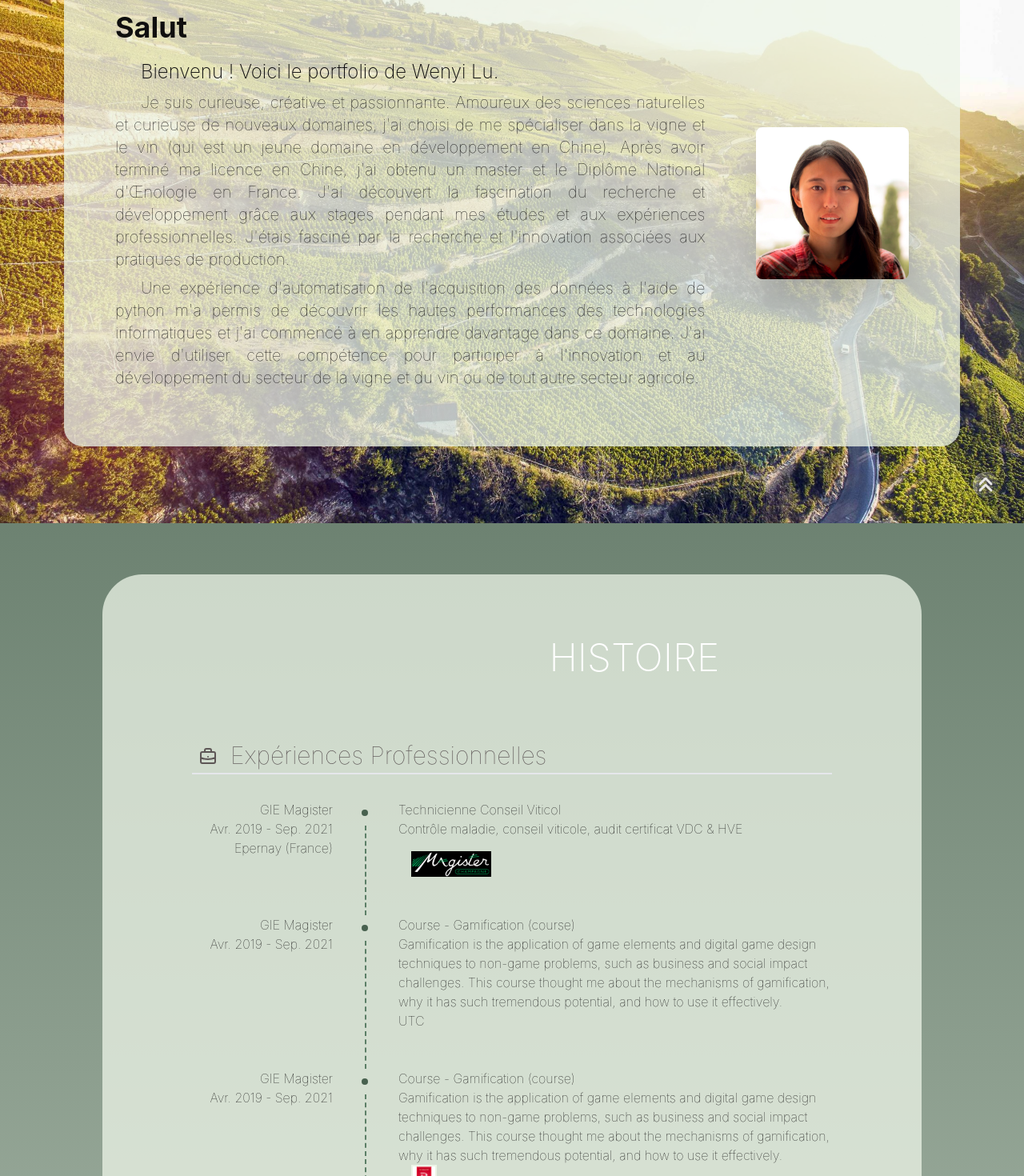
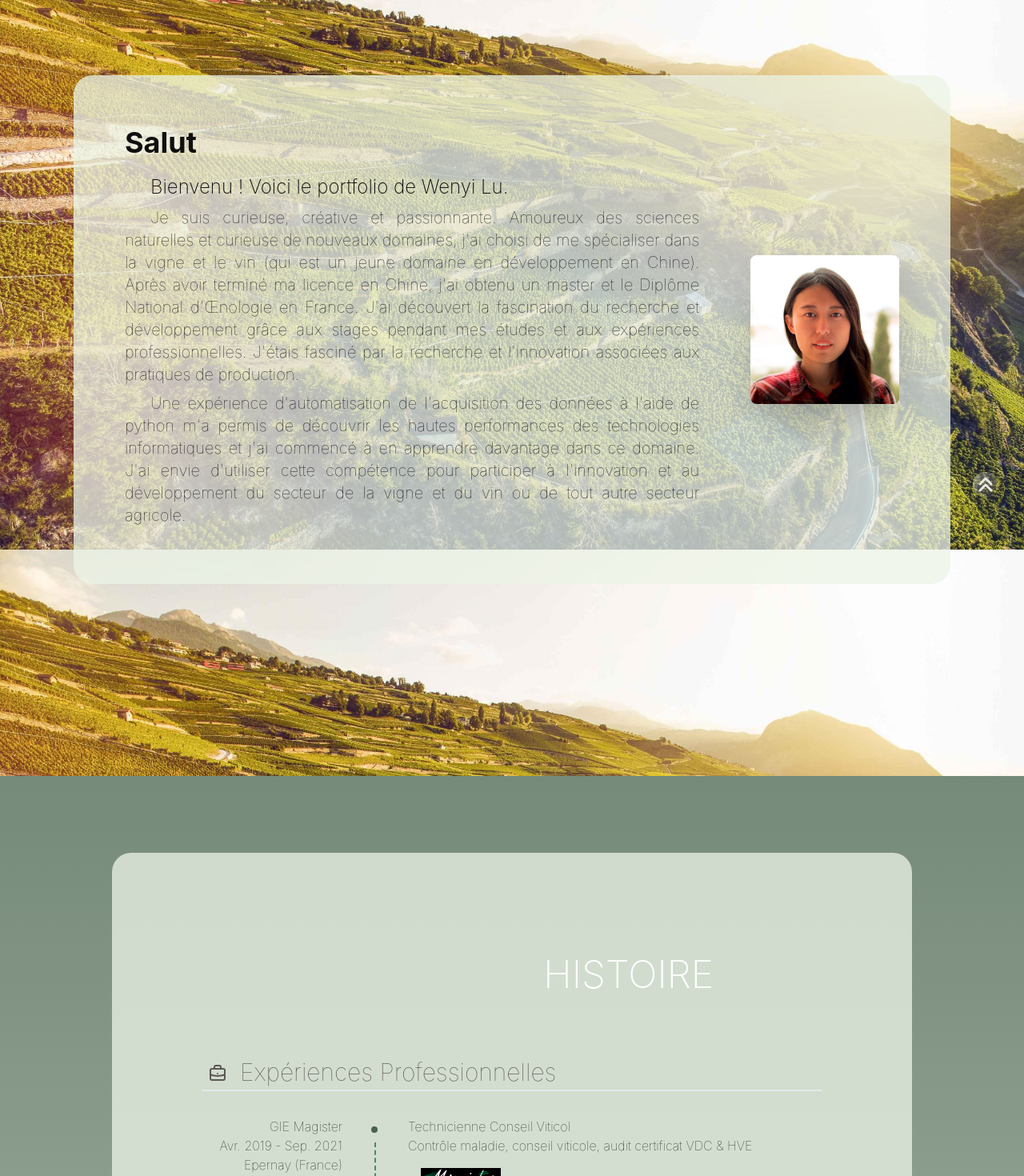
Before and after one commit to WenyiLULU/portfolio, a React (Create React App) app: page / in a window 1280 px wide. Shown: the part 146-1616 px from the top of the page at 80% size. Built offline with nearby package versions, Linux system fonts and the light colour scheme.

Commit message:
Some modifications of viewing organization
- Add more edge for main and history in small screen
- Change the width of dropdown menu for a better view

```diff
--- a/src/components/header.js
+++ b/src/components/header.js
@@ -118,7 +118,7 @@ export default function Header(props) {
                     <div tabIndex="0" className="btn rounded-full w-12 h-12 m-1 px-0 bg-primary border-secondary">
                         <img className="h-full w-full" src={me} alt="me"/>
                     </div>
-                    <div tabIndex="0" className="shadow menu dropdown-content rounded-box w-50">
+                    <div tabIndex="0" className="shadow menu dropdown-content rounded-box w-[160px]">
                         <div className="artboard artboard-demo">
                             <ul className="menu shadow-lg bg-white rounded-box">
                                 <li className="hover-bordered">
--- a/src/components/history.js
+++ b/src/components/history.js
@@ -118,9 +118,9 @@ export default function History(props) {
 
 
     return (
-        <section id="history" className="min-h-screen rounded-[50px] md:p-20 bg-secondary/75">
+        <section id="history" className="min-h-screen rounded-3xl my-8 mx-3 md:p-20 bg-secondary/75">
             <div className="grid justify-items-stretch mb-20 pr-[20%]">
-                <h1  className="justify-self-end text-center text-primary-content uppercase text-5xl font-extralight col-span-full">
+                <h1  className="justify-self-end text-center text-primary-content uppercase text-5xl font-extralight col-span-full mt-12">
                     {contents.pro.history[props.lang]}
                 </h1>
             </div>
--- a/src/components/main.js
+++ b/src/components/main.js
@@ -27,7 +27,7 @@ export default function Main(props) {
 
     return (
         <section id="me" className="flex me-wallpaper min-h-screen md:p-20 bg-fixed">
-            <div className="self-center bg-secondary/75 rounded-3xl p-12">
+            <div className="self-center bg-secondary/75 rounded-3xl my-40 mx-3 p-12">
                 <div className="flex-col hero-content lg:flex-row-reverse">
                     <div className="max-w-sm pl-4">
                         <img src={me} className="rounded-lg shadow-2xl" alt="me"/>
```
